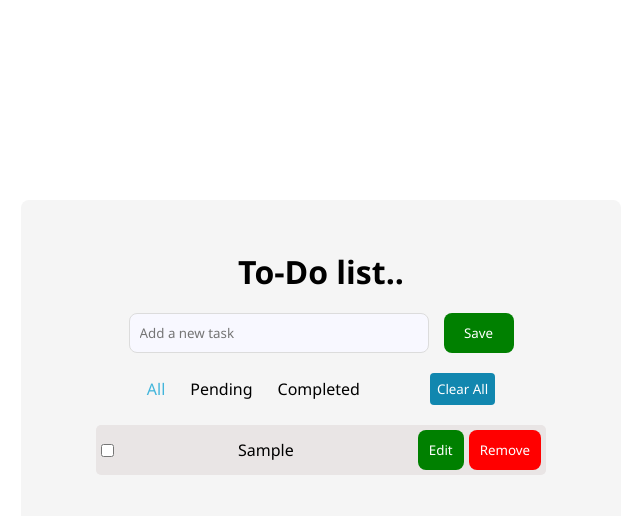
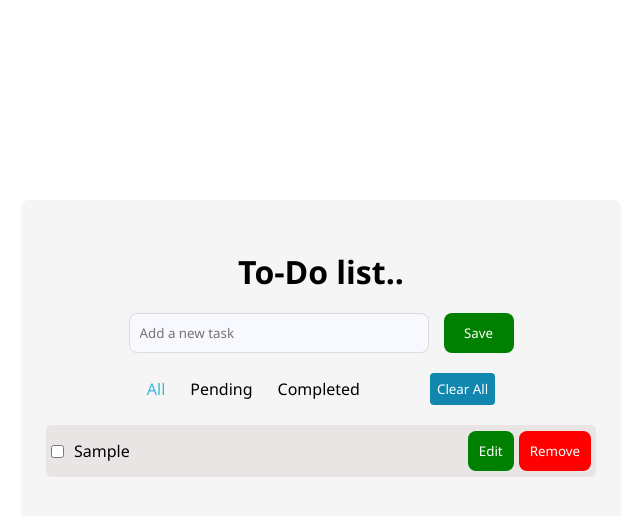
Before and after one commit to veaceslavdiuta/todo-app, a React (Create React App) app: page / in a window 1280 px wide. Both pictures are taken after typing "Sample" into the empty fields and a click on the button "Save". Shown: the top 516 px of the page, without its empty margins (319-959 px from the left). Built offline with nearby package versions, Linux system fonts and the light colour scheme.

Commit message:
added new functional and new style

```diff
--- a/src/App.jsx
+++ b/src/App.jsx
@@ -18,7 +18,7 @@ function App() {
   const handleSave = () => {
     if (inputValue.name === '') {
       return setMessage('Please fill in form fields!');
-    } else  {
+    } else {
       setMessage('');
     }
 
@@ -40,7 +40,11 @@ function App() {
   };
 
   const handleRemove = (task) => {
-    setTasks([...tasks.filter(item => item.id !== task.id)]);
+    const canRemove = window.confirm('Delete task?');
+
+    if (canRemove) {
+      setTasks([...tasks.filter(item => item.id !== task.id)]);
+    }
   };
 
   const handleCompletedChange = (task, checked) => {
@@ -54,8 +58,12 @@ function App() {
   };
 
   const handleClearAll = () => {
-    setTasks([]);
-    setInputValue(defaultTaskValue);
+    const canClearAll = window.confirm('Delete all tasks?');
+
+    if (canClearAll) {
+      setTasks([]);
+      setInputValue(defaultTaskValue);
+    }
   };
 
   return (
@@ -66,7 +74,7 @@ function App() {
           setInputValue={setInputValue}
           handleSave={handleSave}
           message={message}
-          setMessage={setMessage}/>
+          setMessage={setMessage} />
 
         <Filters status={status}
           setStatus={setStatus}
--- a/src/App.module.css
+++ b/src/App.module.css
@@ -1,12 +1,13 @@
 * {
-    margin: 0;
-    padding: 0;
-    box-sizing: border-box;
-    font-family:'Segoe UI', Tahoma, Geneva, Verdana, sans-serif
-  }
+  margin: 0;
+  padding: 0;
+  box-sizing: border-box;
+  font-family: "Segoe UI", Tahoma, Geneva, Verdana, sans-serif;
+}
 
 .App {
   margin-top: 200px;
+  margin-bottom: 100px;
   display: flex;
   justify-content: center;
   align-items: center;
--- a/src/components/Filters/Filters.jsx
+++ b/src/components/Filters/Filters.jsx
@@ -7,7 +7,7 @@ function Filters(props) {
             <ul className={classes.listContainer}>
                 <li style={{ color: props.status === null ? 'rgb(66, 181, 219)' : 'black' }} onClick={() => props.setStatus(null)}>All</li>
                 <li style={{ color: props.status === false ? 'rgb(66, 181, 219)' : 'black' }} onClick={() => props.setStatus(false)}>Pending</li>
-                <li style={{ color: props.status === true ? 'rgb(66, 181, 219) ': 'black' }} onClick={() => props.setStatus(true)}>Completed</li>
+                <li style={{ color: props.status === true ? 'rgb(66, 181, 219) ' : 'black' }} onClick={() => props.setStatus(true)}>Completed</li>
             </ul>
 
             <button onClick={() => props.handleClearAll()}>Clear All</button>
--- a/src/components/Filters/Filters.module.css
+++ b/src/components/Filters/Filters.module.css
@@ -18,7 +18,7 @@
 }
 
 .filters button {
-    background-color:rgb(17, 135, 175);
+  background-color: rgb(17, 135, 175);
   padding: 7px;
   cursor: pointer;
   border: 0;
--- a/src/components/Tasks/Tasks.jsx
+++ b/src/components/Tasks/Tasks.jsx
@@ -6,15 +6,17 @@ function Tasks(props) {
         <ul className={classes.tasksContainer}>
             {props.tasks.map(task => (
                 <li className={classes.task} key={task.id}>
+                    <div className={classes.textContainer}>
                         <input type="checkbox"
                             checked={task.completed}
                             onChange={(event) => props.handleCompletedChange(task, event.target.checked)} />
                         <span style={{ textDecoration: task.completed === true ? 'line-through' : 'none' }}>
                             {task.name}
                         </span>
+                    </div>
 
                     <div className={classes.buttonContainer}>
-                        <button className={classes.editButton} style={{ backgroundColor: task.completed ===true ? 'rgba(0, 128, 0, 0.527)' : 'green'}} disabled={task.completed }  onClick={() => props.setInputValue(task)}>Edit</button>
+                        <button className={classes.editButton} style={{ backgroundColor: task.completed === true ? 'rgba(0, 128, 0, 0.527)' : 'green' }} disabled={task.completed} onClick={() => props.setInputValue(task)}>Edit</button>
                         <button className={classes.removeButton} onClick={() => props.handleRemove(task)}>Remove</button>
                     </div>
                 </li>
--- a/src/components/Tasks/Tasks.module.css
+++ b/src/components/Tasks/Tasks.module.css
@@ -2,25 +2,24 @@
   display: flex;
   flex-direction: column;
   gap: 20px;
-    width: 450px;
+  width: 550px;
 }
 
 .tasksContainer .task {
   display: flex;
   justify-content: space-between;
-    background-color:rgb(233, 229, 229);
+  background-color: rgb(233, 229, 229);
   padding: 5px;
   border-radius: 5px;
   align-items: center;
-    max-width: 450px;
+}
+.textContainer {
+  display: flex;
+  align-items: center;
 }
 
 .task span {
-    max-width: 300px;
-    display: flex;
-    flex-wrap: wrap;
-    flex-direction: column;
-    padding: 5px;
+  padding: 10px;
 }
 
 .task input {
@@ -44,7 +43,7 @@
 
 .buttonContainer .removeButton {
   padding: 11px;
-    background-color:red;
+  background-color: red;
   color: white;
   border: 0;
   border-radius: 8px;
@@ -52,5 +51,5 @@
 }
 
 .noItem {
-    color:rgb(134, 131, 131)
+  color: rgb(134, 131, 131);
 }
```
Also changed, not shown: src/components/Header/Header.module.css (indentation only). Lines whose indentation alone changed are shown as unchanged.
